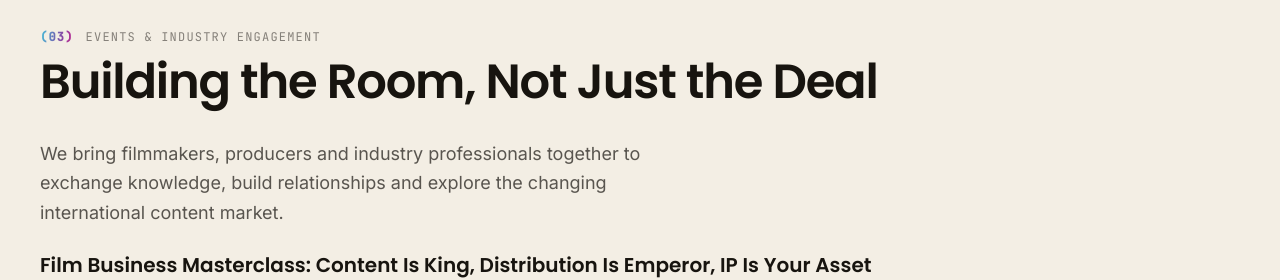
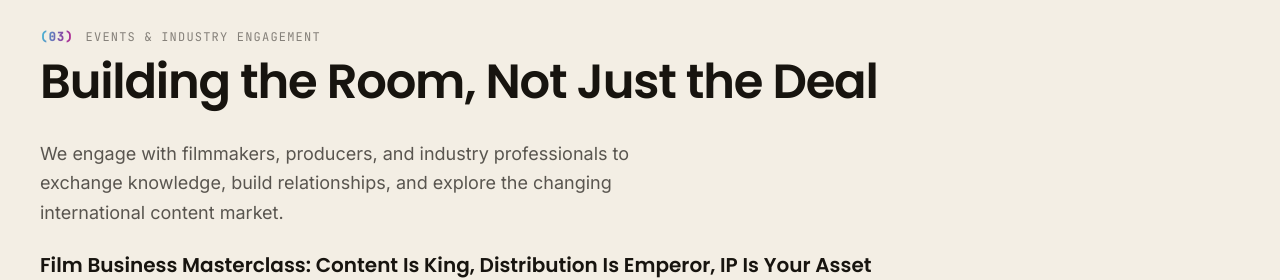
Before and after one commit to Charles2534/lb-global-media, a Next.js app: page / in a window 1280 px wide. Shown: the part 2740-3020 px from the top of the page. Built offline with nearby package versions, Linux system fonts and the light colour scheme.

Commit message:
Update Events & Industry Engagement intro copy

```diff
--- a/src/app/page.tsx
+++ b/src/app/page.tsx
@@ -153,8 +153,8 @@ export default function HomePage() {
             tone="paper"
           />
           <p className="mt-8 max-w-2xl text-lg leading-relaxed text-paper-foreground/70">
-            We bring filmmakers, producers and industry professionals together
-            to exchange knowledge, build relationships and explore the changing
+            We engage with filmmakers, producers, and industry professionals to
+            exchange knowledge, build relationships, and explore the changing
             international content market.
           </p>
           <p className="font-display mt-6 text-xl font-semibold">
```
